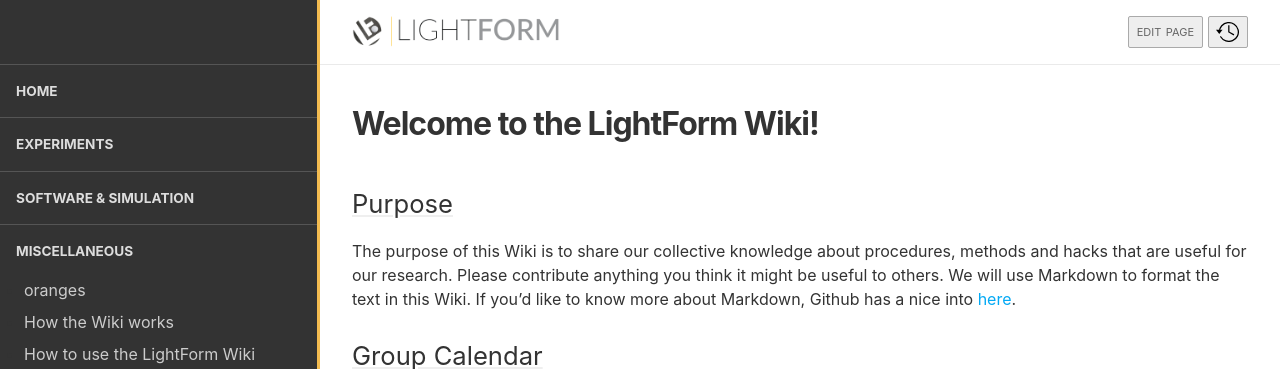
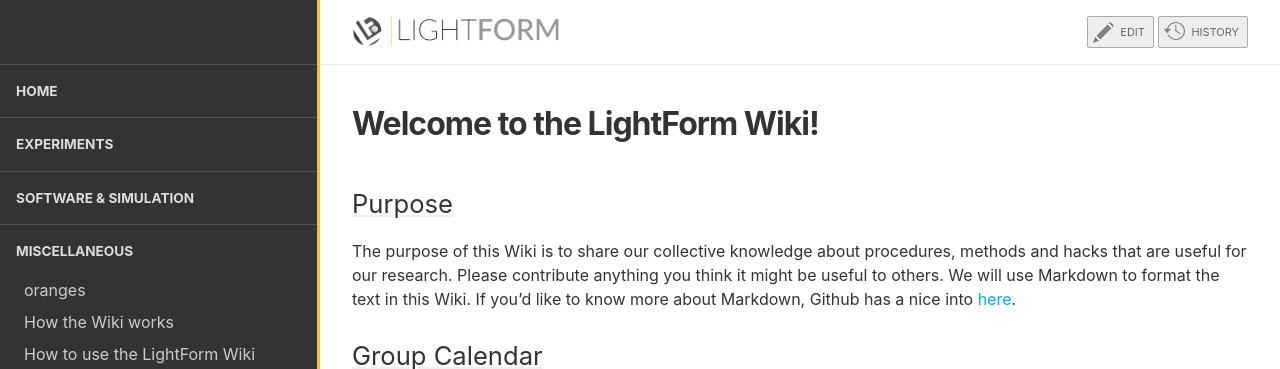
Before and after one commit to test-aplowman/test-aplowman.github.io, a Jekyll site: the page built from index.md, in a window 1280 px wide and 1094 px high, cut to the strip 0-369 px from the top of the window. Built offline with Jekyll 4.4.1, drawn with Linux system fonts in a browser that asks for light colours.

Commit message:
Redo CMS icons

```diff
--- a/_includes/page_header.html
+++ b/_includes/page_header.html
@@ -2,8 +2,8 @@
 {% assign prose_url = "https://prose.io/#" | append: site.github_user_or_organisation | append: "/" | append: site_url_split[1] | append: "/edit/master/" %}
 {% assign history_url = "https://github.com/" | append: site.github_user_or_organisation | append: "/" | append: site_url_split[1] | append: "/commits/master/" %}
 {% if page.collection %}
-    {% assign prose_url = prose_url | append: "collections/" %}
-    {% assign history_url = history_url | append: "collections/" %}
+{% assign prose_url = prose_url | append: "collections/" %}
+{% assign history_url = history_url | append: "collections/" %}
 {% endif %}
 {% assign prose_url = prose_url | append: page.path %}
 {% assign history_url = history_url | append: page.path %}
@@ -13,8 +13,9 @@
         <a href="/"><img class="header-logo"
                 src="{{ '/assets/images/site/lightform-logo.png' | prepend: site.baseurl | prepend: site.url }}"></a>
         <div class="page-manage-buttons">
-            <a href="{{ prose_url }}" class="edit-page-button" title="Edit this page on prose.io.">edit page</a>
-            <a href="{{ history_url }}" class="page-history-button" title="View the commit history of this page on GitHib.">&nbsp;</a>
+            <a href="{{ prose_url }}" class="edit-page-button" title="Edit this page on Prose.IO">edit</a>
+            <a href="{{ history_url }}" class="page-history-button"
+                title="View the commit history of this page on GitHib">history</a>
         </div>
     </div>
 </div>
--- a/_sass/layout.scss
+++ b/_sass/layout.scss
@@ -344,12 +344,23 @@ a.add-exp-button, a.edit-page-button, a.page-history-button {
     line-height: 1rem;
     color: #666;
 }
+
+a.edit-page-button {
+    background: url(/assets/images/site/edit.svg);
+}
+
 a.page-history-button {
-    width: 1.4rem;
-    background: url(/assets/images/site/history.svg) center no-repeat;
-    background-size: 60%;
+    background: url(/assets/images/site/history.svg);
+}
+
+a.edit-page-button, a.page-history-button {
+    background-repeat: no-repeat;
     background-color: #eee;
+    background-size: 1.3rem;
+    background-position: 0.3rem 0.3rem;
+    padding-left: 2rem;
 }
+
 .page-manage-buttons {
     position: absolute;
     right: 3rem;
```
Also changed, not shown: all_checklists.md (deleted, +0 -12 lines), assets/images/site/edit.svg (added), assets/images/site/history.svg.
